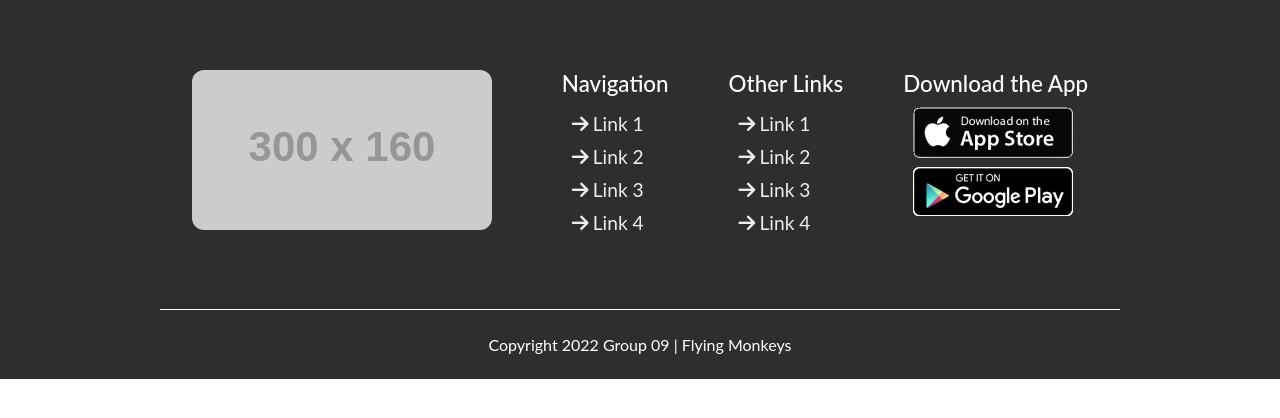
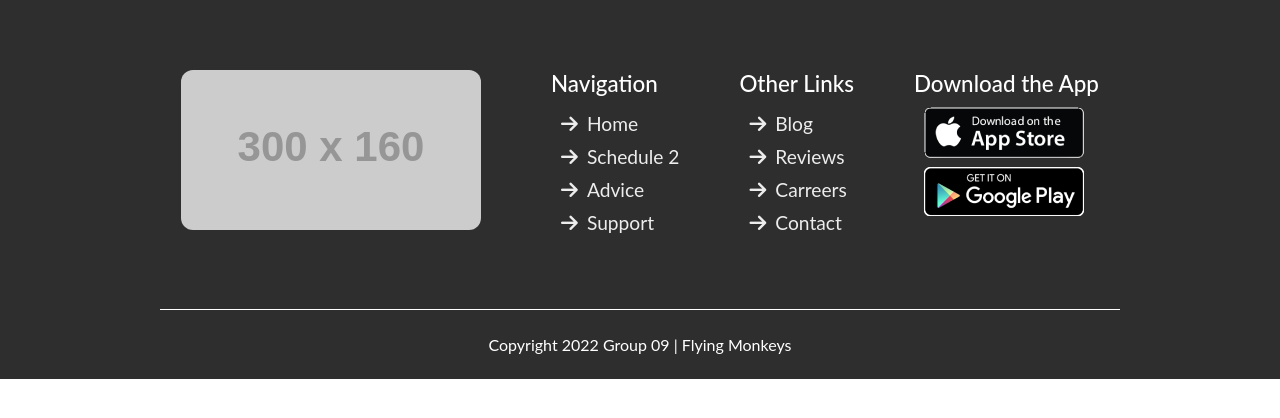
Before and after one commit to pawan-live/pet-care-system-iwt, a PHP site: page /html/footer.html in a window 1280 px wide. Shown: the top 418 px of the page. Run offline with PHP 8.4, Linux system fonts and the light colour scheme; grey boxes labelled with a size stand in for pictures from a placeholder-image service; some libraries are stand-ins or nearby versions.

Commit message:
edit footer

```diff
--- a/html/footer.html
+++ b/html/footer.html
@@ -24,19 +24,19 @@
           <p class="h2-small footer-title">Navigation</p>
           <div class="link-container">
             <i class="footer-nav-icon fa-solid fa-arrow-right"></i>
-            <a class="footer-link" href="#">Link 1</a>
+            <a class="footer-link" href="#">Home</a>
           </div>
           <div class="link-container">
             <i class="footer-nav-icon fa-solid fa-arrow-right"></i>
-            <a class="footer-link" href="#">Link 2</a>
+            <a class="footer-link" href="#">Schedule 2</a>
           </div>
           <div class="link-container">
             <i class="footer-nav-icon fa-solid fa-arrow-right"></i>
-            <a class="footer-link" href="#">Link 3</a>
+            <a class="footer-link" href="#">Advice</a>
           </div>
           <div class="link-container">
             <i class="footer-nav-icon fa-solid fa-arrow-right"></i>
-            <a class="footer-link" href="#">Link 4</a>
+            <a class="footer-link" href="#">Support</a>
           </div>
         </div>
         <div id="footer-sec-3" class="footer-links-container flex column">
@@ -44,19 +44,19 @@
 
           <div class="link-container">
             <i class="footer-nav-icon fa-solid fa-arrow-right"></i>
-            <a class="footer-link" href="#">Link 1</a>
+            <a class="footer-link" href="#">Blog</a>
           </div>
           <div class="link-container">
             <i class="footer-nav-icon fa-solid fa-arrow-right"></i>
-            <a class="footer-link" href="#">Link 2</a>
+            <a class="footer-link" href="#">Reviews</a>
           </div>
           <div class="link-container">
             <i class="footer-nav-icon fa-solid fa-arrow-right"></i>
-            <a class="footer-link" href="#">Link 3</a>
+            <a class="footer-link" href="#">Carreers</a>
           </div>
           <div class="link-container">
             <i class="footer-nav-icon fa-solid fa-arrow-right"></i>
-            <a class="footer-link" href="#">Link 4</a>
+            <a class="footer-link" href="#">Contact</a>
           </div>
         </div>
         <div id="footer-sec-4" class="footer-app-container flex column">
--- a/styles/style.css
+++ b/styles/style.css
@@ -176,3 +176,7 @@ footer a:hover {
   color: white;
   padding: 25px 0;
 }
+
+.footer-nav-icon {
+  margin-right: 5px;
+}
```
Also changed, not shown: html/item.html (added), styles/item.css (added).
